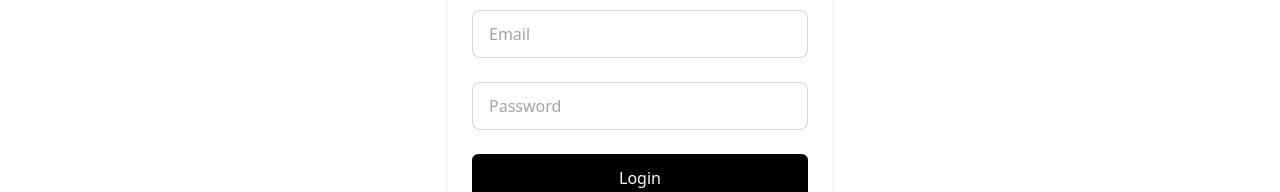
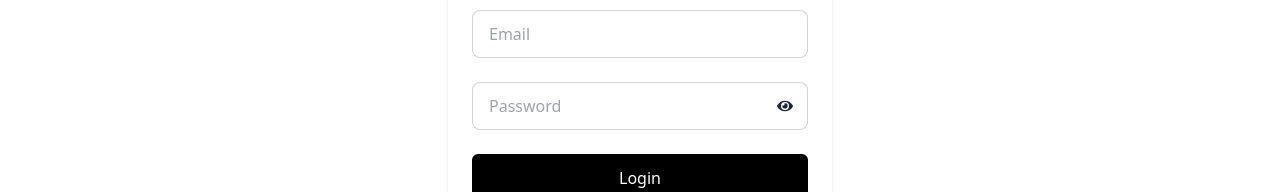
Before and after one commit to faridalam61/Yoga-Fit, a React (Vite) app: page /login in a window 1280 px wide. Shown: the part 198-390 px from the top of the page. Built offline with nearby package versions, Linux system fonts and the light colour scheme.

Commit message:
Added show or hide password on login form

```diff
--- a/package.json
+++ b/package.json
@@ -15,6 +15,7 @@
     "react": "^18.2.0",
     "react-dom": "^18.2.0",
     "react-hook-form": "^7.44.3",
+    "react-icons": "^4.9.0",
     "react-router-dom": "^6.11.2",
     "sort-by": "^1.2.0",
     "swiper": "^9.3.2"
--- a/src/Pages/Login/Login.jsx
+++ b/src/Pages/Login/Login.jsx
@@ -1,8 +1,16 @@
-import React from "react";
+import React, { useState } from "react";
 import { useForm } from "react-hook-form";
 import { Link } from "react-router-dom";
+import { FaEyeSlash,FaEye  } from 'react-icons/fa';
+
 
 function Login() {
+  const [showPassword, setShowPassword] = useState(false);
+
+  const togglePasswordVisibility = () => {
+    setShowPassword(!showPassword);
+  };
+
   const {
     register,
     handleSubmit,
@@ -24,13 +32,17 @@ function Login() {
         {errors.email && (
           <span className="text-red-500 my-2">Email is required</span>
         )}
+        <div className="relative">
         <input
-          type="password"
+          type={showPassword ? 'text' : 'password'}
           placeholder="Password"
           className="input input-bordered my-3 w-full"
           {...register("password", { required: true })}
         />
-
+        <button className="absolute top-[28px] right-[15px] z-10" type="button" onClick={togglePasswordVisibility}>
+          {showPassword ? <FaEyeSlash/> : <FaEye />}
+        </button>
+        </div>
         {errors.password && (
           <span className="text-red-500 my-2">Password is required</span>
         )}
```
Also changed, not shown: 1 other file (tests, documents, lock files or other folders).
